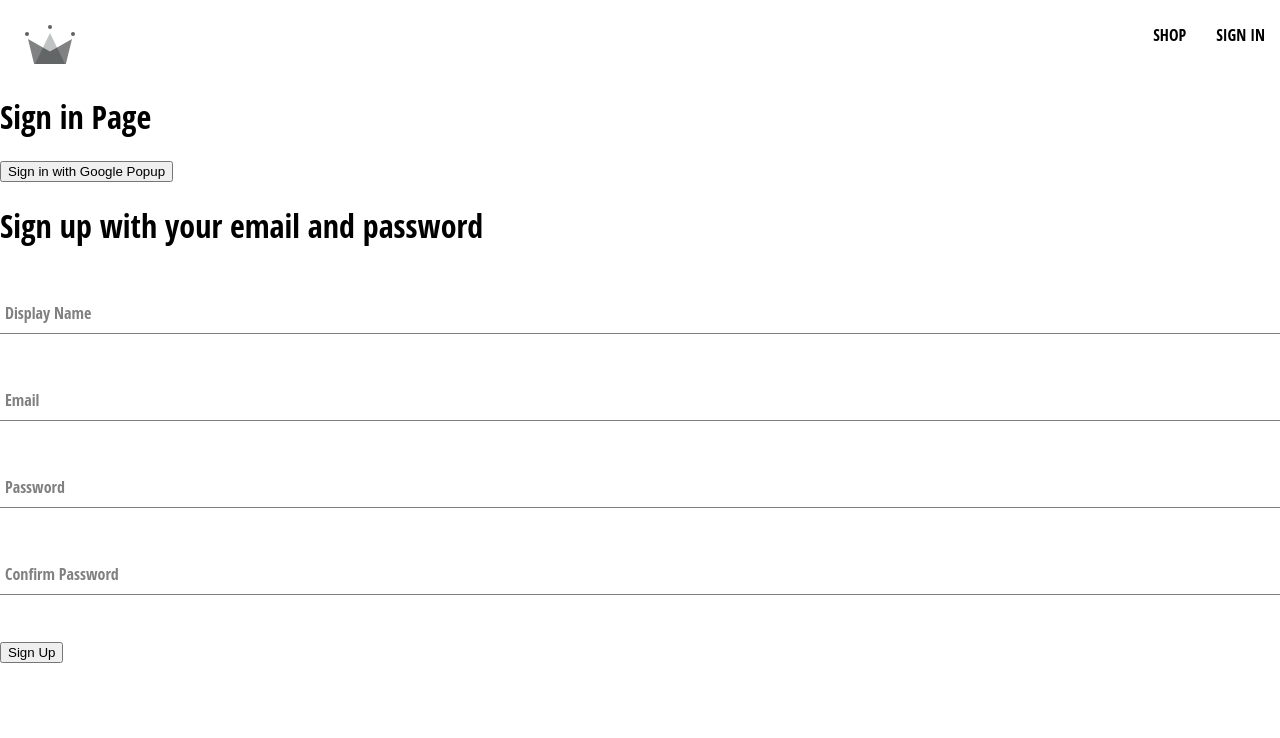
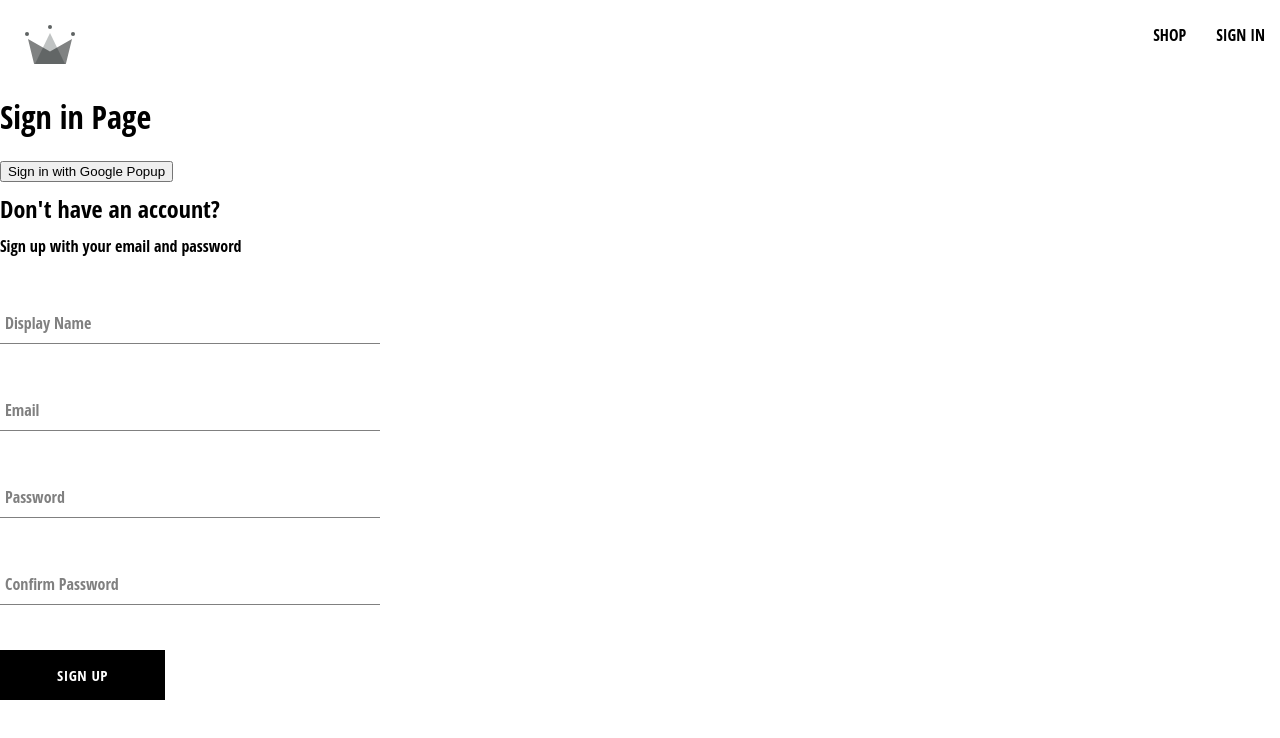
Before and after one commit to beatricehahn/shop, a React (Create React App) app: page /sign-in in a window 1280 px wide. Shown: the top 738 px of the page. Built offline with nearby package versions, Linux system fonts and the light colour scheme.

Commit message:
Create signup component and custom button component

```diff
--- /dev/null
+++ b/src/components/button/button.component.jsx
@@ -0,0 +1,24 @@
+import './button.styles.scss';
+
+// default button
+
+// inverted button
+
+// google sing in button
+
+const BUTTON_TYPE_CLASSES = {
+    inverted: 'inverted',
+    google: 'google-sign-in'
+}
+
+const Button = ({ children, buttonType, ...otherProps }) => {
+    return (
+        <button className={`button-container ${BUTTON_TYPE_CLASSES[buttonType]}`}
+        { ...otherProps}
+        >
+            {children}
+        </button>
+    );
+};
+
+export default Button;
--- /dev/null
+++ b/src/components/button/button.styles.scss
@@ -0,0 +1,46 @@
+.button-container {
+    min-width: 165px;
+    width: auto;
+    height: 50px;
+    letter-spacing: 0.5px;
+    line-height: 50px;
+    padding: 0 35px 0 35px;
+    font-size: 15px;
+    background-color: black;
+    color: white;
+    text-transform: uppercase;
+    font-family: 'Open Sans Condensed';
+    font-weight: bolder;
+    border: none;
+    cursor: pointer;
+    display: flex;
+    justify-content: center;
+
+    &:hover {
+        background-color: white;
+        color: black;
+        border: 1px solid black;
+    }
+
+    &.google-sign-in {
+        background-color: #4285f4;
+        color: white;
+
+        &:hover {
+            background-color: #357ae8;
+            border: none;
+        }
+    }
+
+    &.inverted {
+        background-color: white;
+        color: black;
+        border: 1px solid black;
+
+        &:hover {
+            background-color: black;
+            color: white;
+            border: none;
+        }
+    }
+}
--- /dev/null
+++ b/src/components/sign-up-form/sign-up-form.style.scss
@@ -0,0 +1,9 @@
+.sign-up-container {
+    display: flex;
+    flex-direction: column;
+    width: 380px;
+
+    h2 {
+        margin: 10px 0;
+    }
+}
--- a/src/components/sign-up-form/signupForm.component.jsx
+++ b/src/components/sign-up-form/signupForm.component.jsx
@@ -4,6 +4,8 @@
     createUserDocFromAuth
 } from '../../utils/firebase/firebase.utils';
 import FormInput from '../form-input/form-input.component';
+import Button from '../button/button.component';
+import './sign-up-form.style.scss';
 
 
 const defaultFormFields = {
@@ -57,8 +59,9 @@
     };
 
     return (
-        <div>
-            <h1>Sign up with your email and password</h1>
+        <div className='sign-up-container'>
+            <h2>Don't have an account?</h2>
+            <span>Sign up with your email and password</span>
             <form onSubmit={handleSubmit}>
                 <FormInput
                     label='Display Name'
@@ -68,6 +71,7 @@
                     onChange={handleChange}
                     value={displayName}
                 />
+
                 <FormInput
                     label='Email'
                     type='email'
@@ -95,7 +99,7 @@
                     value={confirmPassword}
                 />
 
-                <button type='submit'>Sign Up</button>
+                <Button type='submit'>Sign Up</Button>
             </form>
         </div>
     );
```
